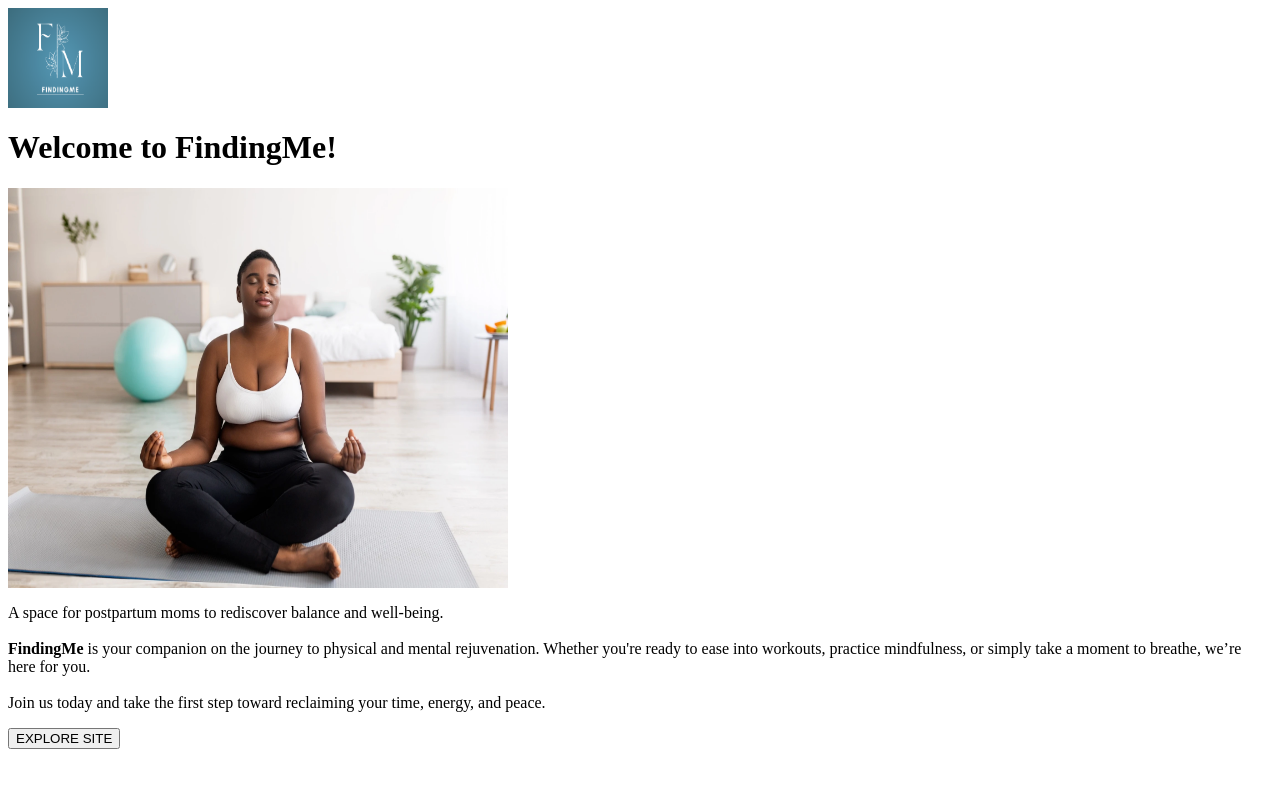
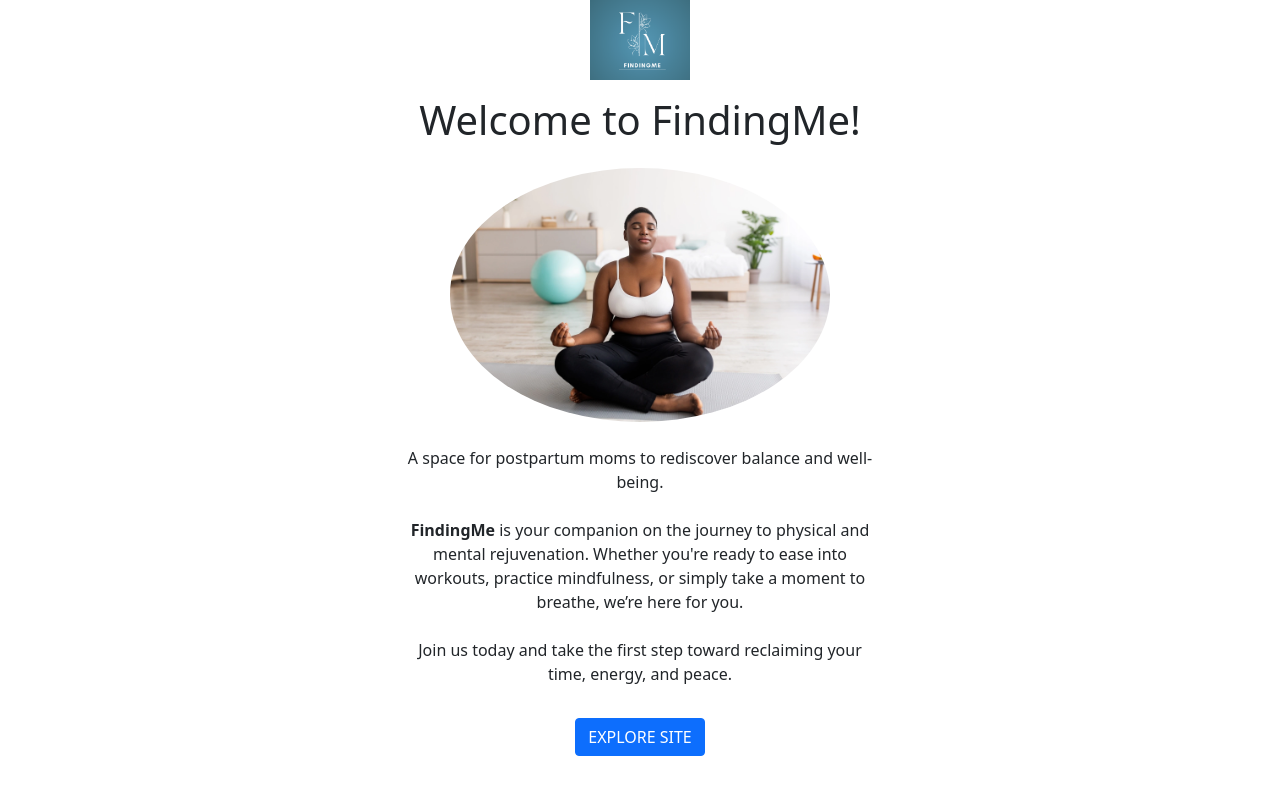
Before and after one commit to xcbhx/1910_final_project, a Flask app: page / in a window 1280 px wide. Run offline with Flask 3, Linux system fonts and the light colour scheme.

Commit message:
edited home

```diff
--- a/templates/home.html
+++ b/templates/home.html
@@ -1,20 +1,36 @@
-
-
-{% block content%}
-    <div class="text-center">
+<!DOCTYPE html>
+<html lang="en">
+<head>
+    <meta charset="UTF-8">
+    <meta name="viewport" content="width=device-width, initial-scale=1.0">
+    <title>FindingMe</title>
+    <link rel="stylesheet" href="{{ url_for('static', filename='styles.css') }}">
+    <link href="https://cdn.jsdelivr.net/npm/bootstrap@5.0.2/dist/css/bootstrap.min.css" rel="stylesheet" integrity="sha384-EVSTQN3/azprG1Anm3QDgpJLIm9Nao0Yz1ztcQTwFspd3yD65VohhpuuCOmLASjC" crossorigin="anonymous">
+</head>
+<body>
+    <main>
+        <div class="container" style="max-width: 500px; width: 100%; text-align: center;">
             <div>
-            <img src="/static/landingpageimg.png" alt="Page icon" width="100" height="100">
-            <h1>Welcome to FindingMe!</h1>
+                <img src="/static/landingpageimg.png" alt="Logo" width="100" height="auto">
+                <h1 class="mt-3">Welcome to FindingMe!</h1>
             </div>
-        <div>
-            <img src="{{ url_for('static', filename='postpartum-workouts-01.webp') }}" alt="Women stretching" width="500" height="400">
+            <div class="mt-4">
+                <img src="{{ url_for('static', filename='postpartum-workouts-01.webp') }}"
+                alt="Women stretching"
+                class="img-fluid rounded-circle"
+                style="width: 80%; max-width: 500px; height: auto;">
             </div>
-        <p> A space for postpartum moms to rediscover balance and well-being.<br> <br>
+            <p class="mt-4">
+                A space for postpartum moms to rediscover balance and well-being.<br> <br>
                 <strong>FindingMe</strong> is your companion on the journey to physical and mental rejuvenation.
                 Whether you're ready to ease into workouts, practice mindfulness, or simply take a moment to breathe,
-            we’re here for you.<br>
-            <br>Join us today and take the first step toward reclaiming your time, energy, and peace.
+                we’re here for you.<br><br>
+                Join us today and take the first step toward reclaiming your time, energy, and peace.
             </p>
-        <a href="/explore"><button>EXPLORE SITE</button></a>
+            <a href="/explore">
+                <button class="btn btn-primary mt-3">EXPLORE SITE</button>
+            </a>
         </div>
-{% endblock%}
+    </main>
+</body>
+</html>
```
Also changed, not shown: static/styles.css (deleted, +0 -19 lines). Lines whose indentation alone changed are shown as unchanged.
